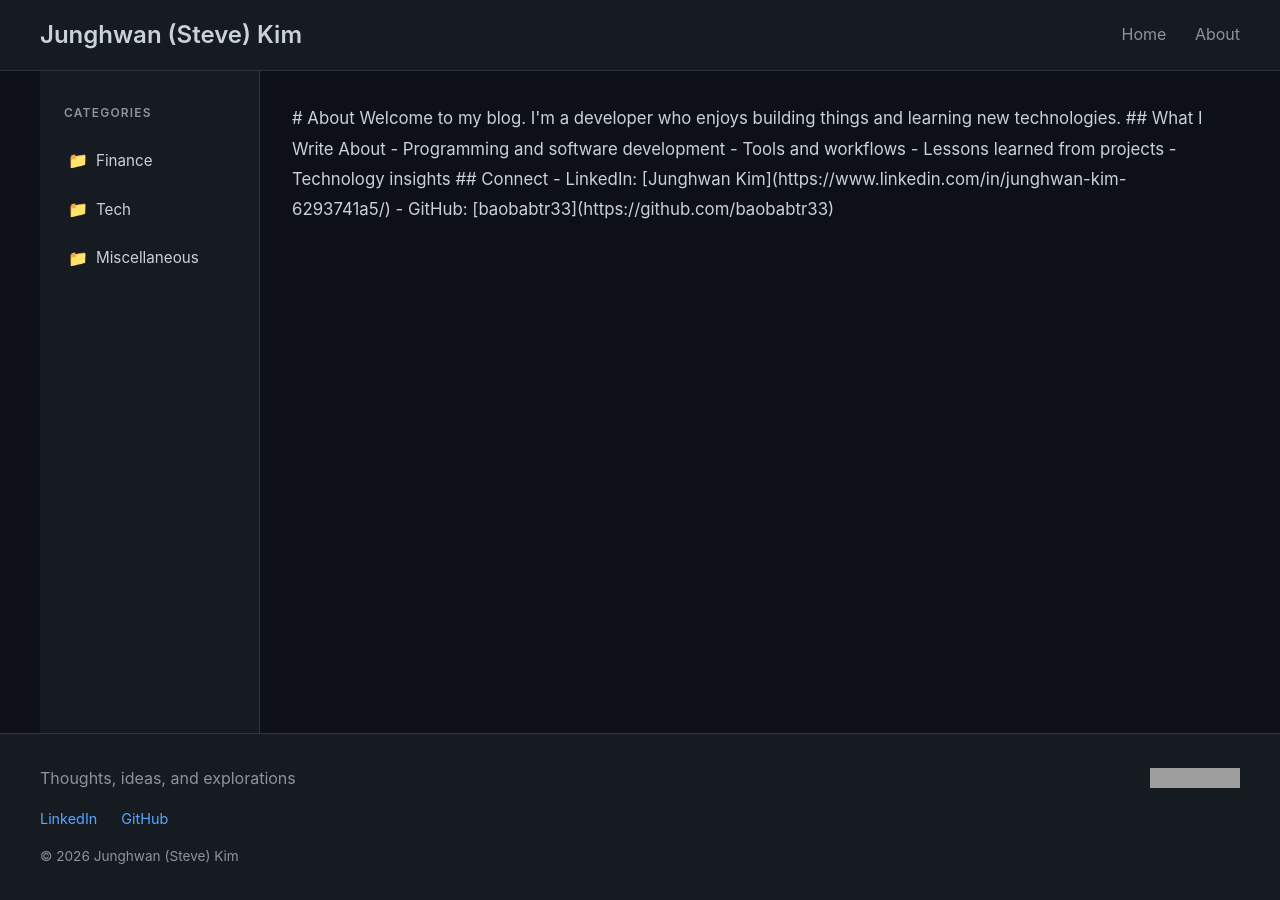
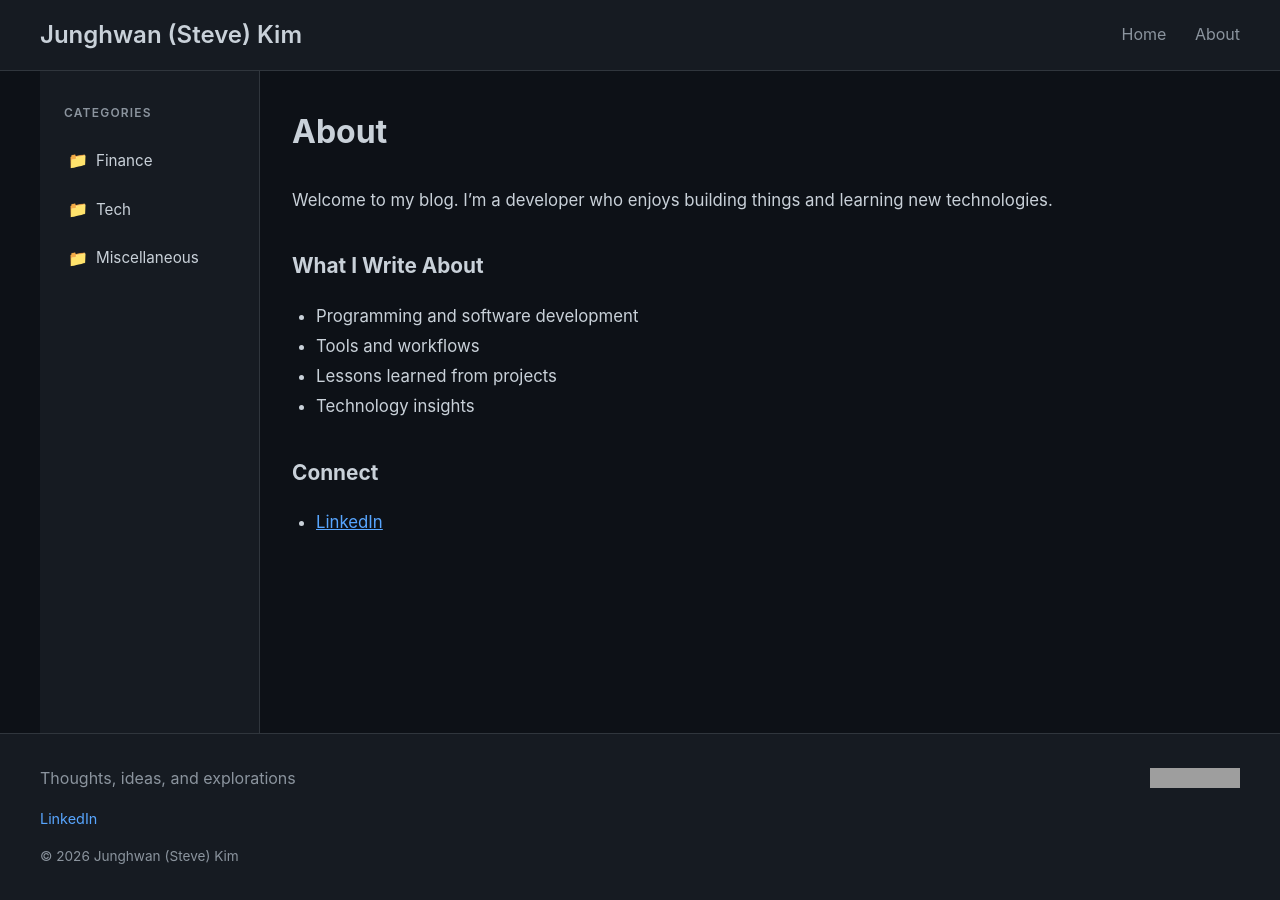
Before and after one commit to baobabtr33/blog, a Jekyll site: the page built from about.md, in a window 1280 px wide. Built offline with Jekyll 4.4.1, drawn with Linux system fonts in a browser that asks for light colours; grey boxes are pictures that could not be loaded.

Commit message:
Fix About page formatting, remove GitHub link

```diff
--- a/_layouts/default.html
+++ b/_layouts/default.html
@@ -55,7 +55,6 @@
       </div>
       <div class="footer-links">
         <a href="https://www.linkedin.com/in/junghwan-kim-6293741a5/" target="_blank">LinkedIn</a>
-        <a href="https://github.com/baobabtr33" target="_blank">GitHub</a>
       </div>
       <p class="copyright">&copy; {{ site.time | date: '%Y' }} {{ site.title }}</p>
     </div>
--- a/about.md
+++ b/about.md
@@ -4,7 +4,7 @@ title: About
 permalink: /about/
 ---
 
-<div class="about-content">
+<div class="about-content" markdown="1">
 
 # About
 
@@ -19,7 +19,6 @@ Welcome to my blog. I'm a developer who enjoys building things and learning new
 
 ## Connect
 
-- LinkedIn: [Junghwan Kim](https://www.linkedin.com/in/junghwan-kim-6293741a5/)
-- GitHub: [baobabtr33](https://github.com/baobabtr33)
+- [LinkedIn](https://www.linkedin.com/in/junghwan-kim-6293741a5/)
 
 </div>
```
